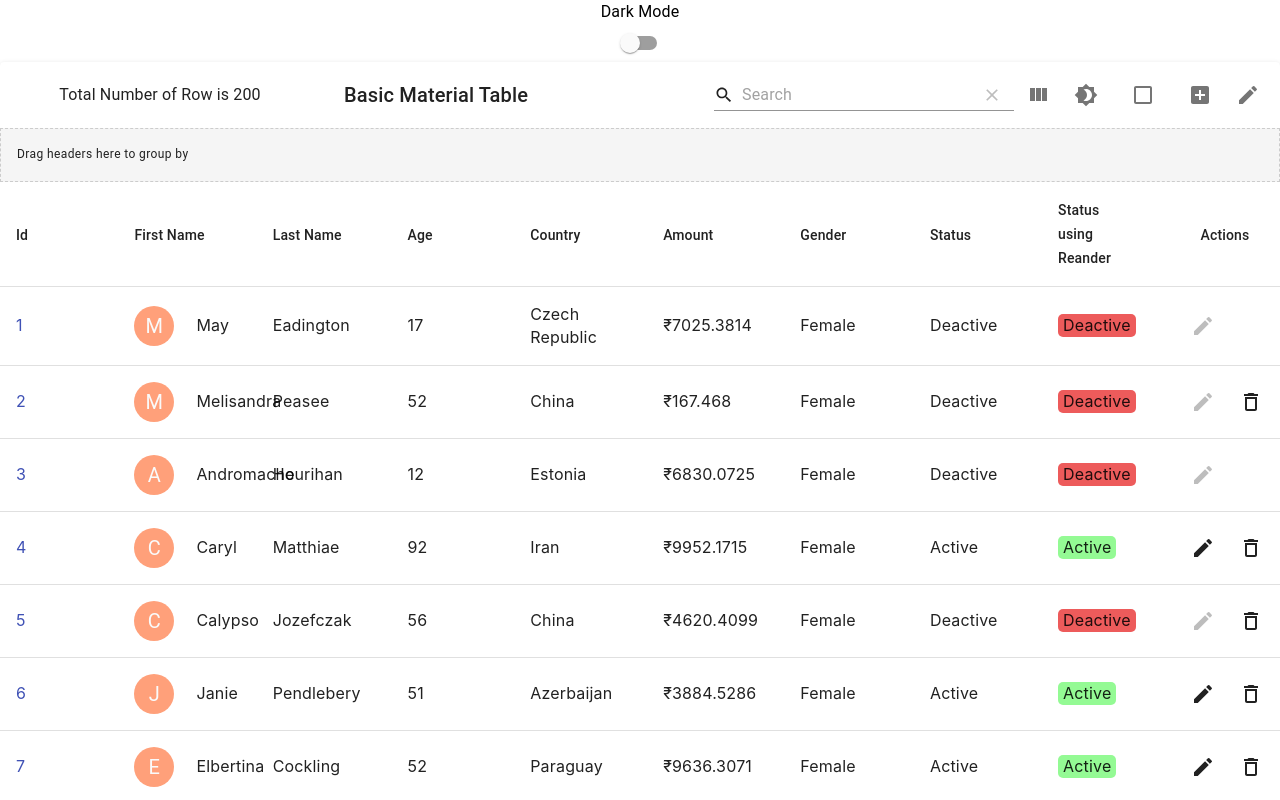
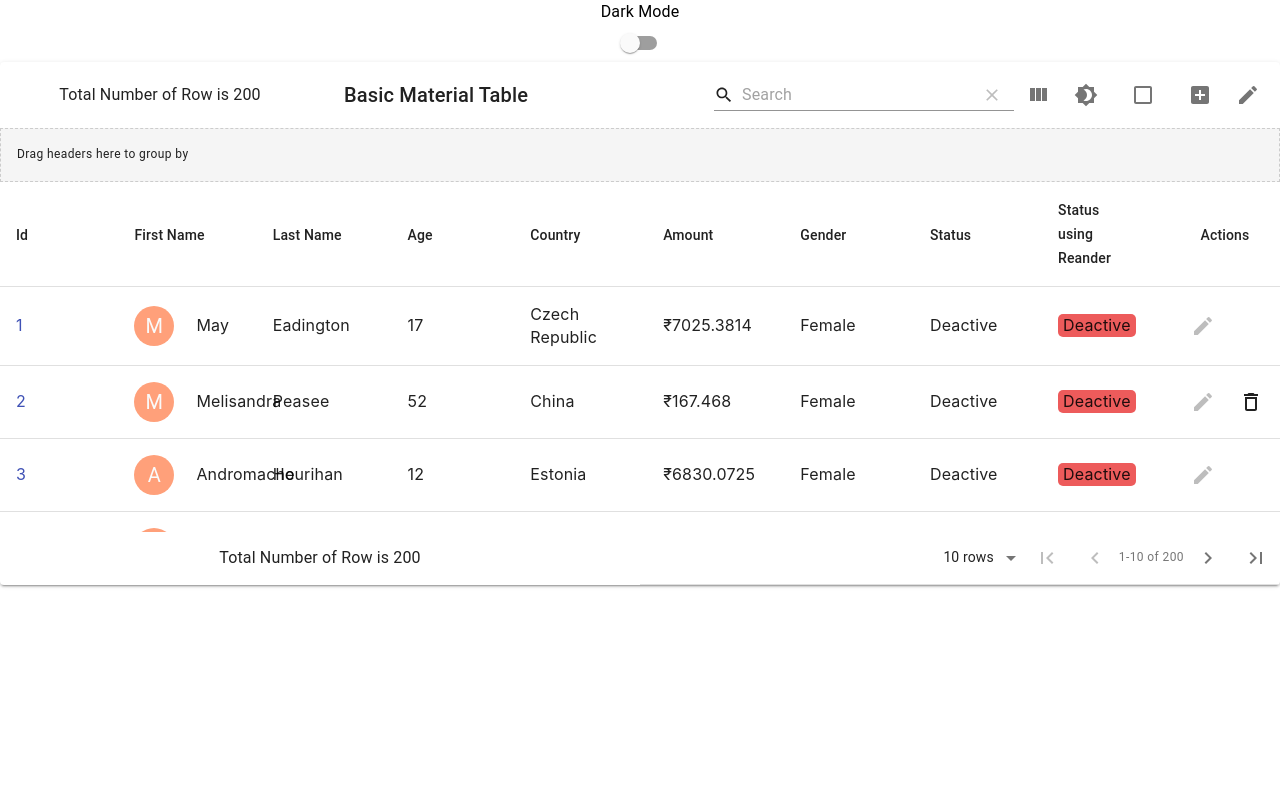
Before and after one commit to sumanmannacs1996/material-table-app, a React (Create React App) app: page / in a window 1280 px wide. Shown: the top 800 px of the page. Built offline with nearby package versions, Linux system fonts and the light colour scheme.

Commit message:
Add Max table hight to enable scrole

```diff
--- a/src/components/BasicTable2.js
+++ b/src/components/BasicTable2.js
@@ -200,6 +200,7 @@ function BasicTable1() {
      columnsButton: true,
      pageSize: 10,
      pageSizeOptions: [10, 20, 50, 100],
+     maxBodyHeight: 350,
     }}
     editable={{
      isDeleteHidden: (row) => row.age < 18,
```
